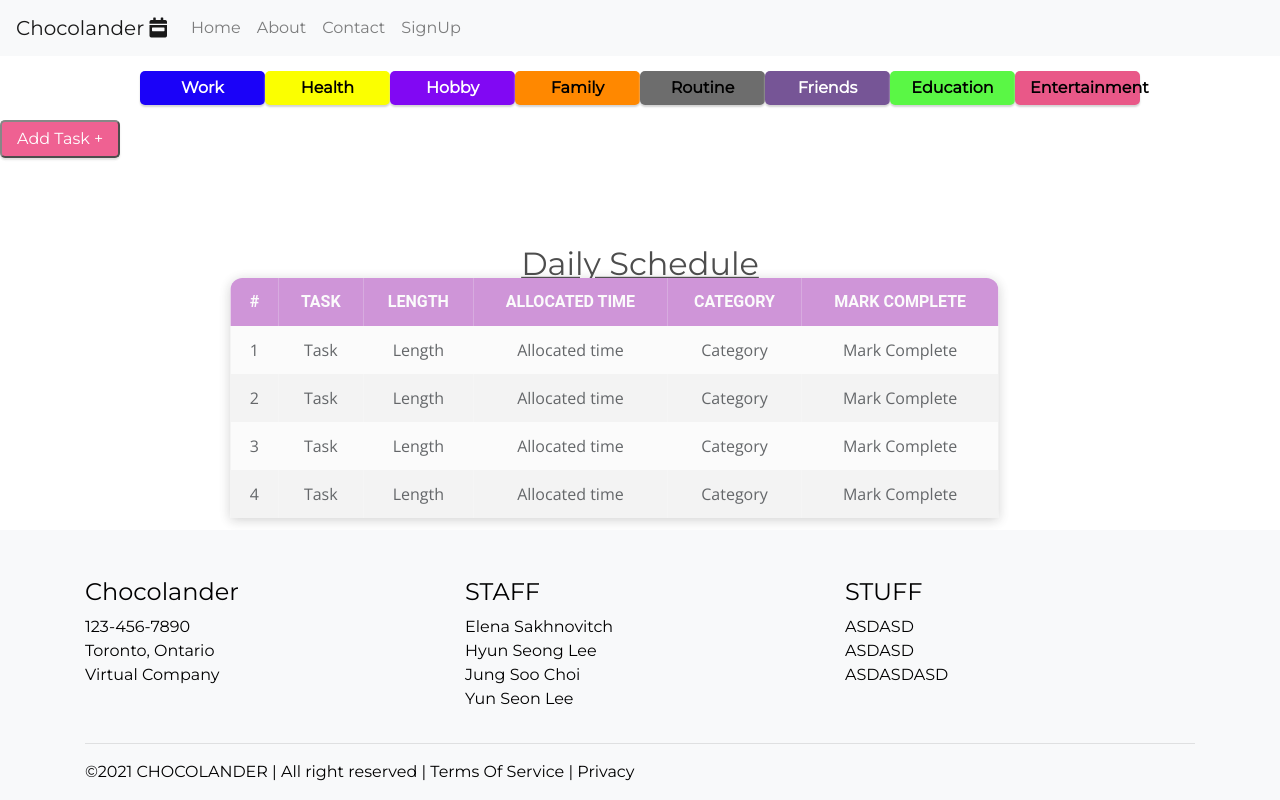
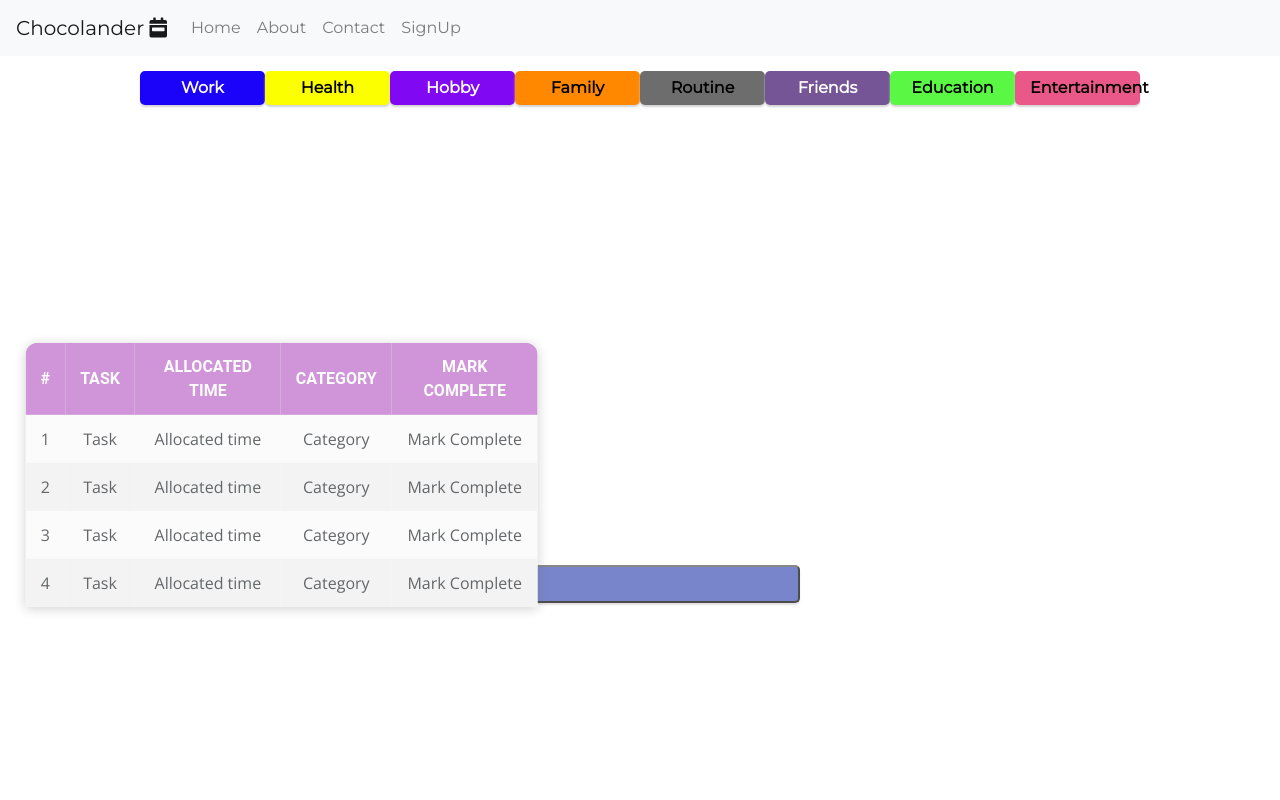
Before and after one commit to chocolander/time-tracking-manager, a React (Create React App) app: page / in a window 1280 px wide. Shown: the top 800 px of the page. Built offline with nearby package versions, Linux system fonts and the light colour scheme.

Commit message:
Table version 6

```diff
--- a/src/App.css
+++ b/src/App.css
@@ -2,13 +2,14 @@
     box-sizing: border-box;
     margin: 0;
     padding: 0;
+
     font-family: 'Montserrat', sans-serif;
 }
 
 .page-container {
     display: flex;
     flex-direction: column;
-    min-height: 100vh;
+    min-height: 150vh;
 }
 
 .content-wrap {
--- a/src/components/Footer/Footer.css
+++ b/src/components/Footer/Footer.css
@@ -5,4 +5,5 @@
     position: relative;
     bottom: 0;
     width: 100%;
+
 }
--- a/src/components/Tables/DayTable.css
+++ b/src/components/Tables/DayTable.css
@@ -7,7 +7,6 @@
 }
 
 .filter {
-
     top: 0;
     left: 0;
     right: 0;
@@ -18,10 +17,9 @@
 }
 
 table {
-    position: absolute;
     z-index: 2;
-    transform: translate(30%, 50%);
-    width: 60%;
+    transform: translate(5%, 70%);
+    width: 40%;
     border-collapse: collapse;
     border-spacing: 0;
     border-radius: 12px 12px 0 0;
@@ -31,14 +29,8 @@ table {
     text-align: center;
 }
 
-h2 {
-    position: absolute;
-    color: black;
-    text-decoration: underline;
-    left: 50%;
-    top: 33%;
-    transform: translate(-50%, -50%);
-}
+
+
 th, td {
     padding: 12px 15px;
 }
--- a/src/components/Tables/DayTable.js
+++ b/src/components/Tables/DayTable.js
@@ -20,6 +20,10 @@ const Button = styled.button`
     border-radius: 5px;
     outline: 0;
     cursor: pointer;
+    position: relative;
+    top: 445px;
+    left: 35px;
+    width: 765px;
     box-shadow: 0px 2px 2px lightgray;
     transition: ease background-color 250ms;
     &:hover {
@@ -33,19 +37,18 @@ Button.defaultProps = {
 
 function clickMe() {
     alert('Add new schedule functionality!');
+    <p>Hello! </p>
 }
 
 class DayTable extends Component {
     render() {
         return (
             <div className="filter">
-                <h2>Daily Schedule</h2>
-                <Button theme="pink" onClick={clickMe}>Add Task +</Button>
+                    <Button onClick={clickMe}>Add New Task +</Button>
                 <table>
                     <tr>
                         <th>#</th>
                         <th>Task</th>
-                        <th>Length</th>
                         <th>Allocated time</th>
                         <th>Category</th>
                         <th>Mark Complete</th>
@@ -54,7 +57,6 @@ class DayTable extends Component {
                     <tr>
                         <td>1</td>
                         <td>Task</td>
-                        <td>Length</td>
                         <td>Allocated time</td>
                         <td>Category</td>
                         <td>Mark Complete</td>
@@ -63,7 +65,6 @@ class DayTable extends Component {
                     <tr>
                         <td>2</td>
                         <td>Task</td>
-                        <td>Length</td>
                         <td>Allocated time</td>
                         <td>Category</td>
                         <td>Mark Complete</td>
@@ -72,7 +73,6 @@ class DayTable extends Component {
                     <tr>
                         <td>3</td>
                         <td>Task</td>
-                        <td>Length</td>
                         <td>Allocated time</td>
                         <td>Category</td>
                         <td>Mark Complete</td>
@@ -81,13 +81,10 @@ class DayTable extends Component {
                     <tr>
                         <td>4</td>
                         <td>Task</td>
-                        <td>Length</td>
                         <td>Allocated time</td>
                         <td>Category</td>
                         <td>Mark Complete</td>
                     </tr>
-
-
                 </table>
 
             </div>
```
Also changed, not shown: src/components/Tables/Form.css (added), src/components/Tables/Form.js (added), 1 other file (tests, documents, lock files or other folders).
